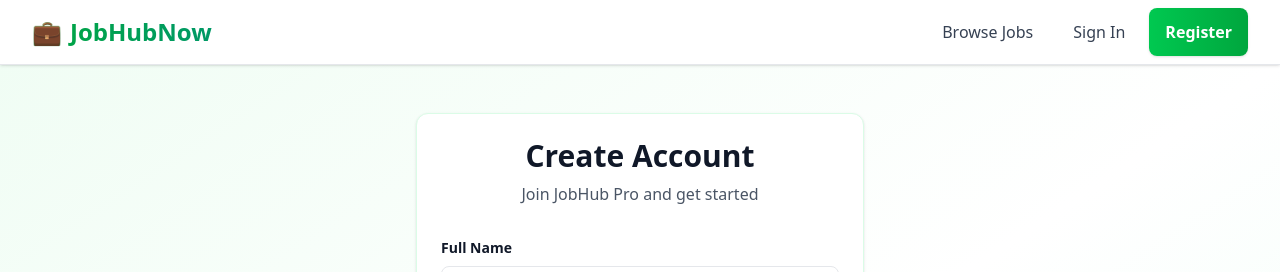
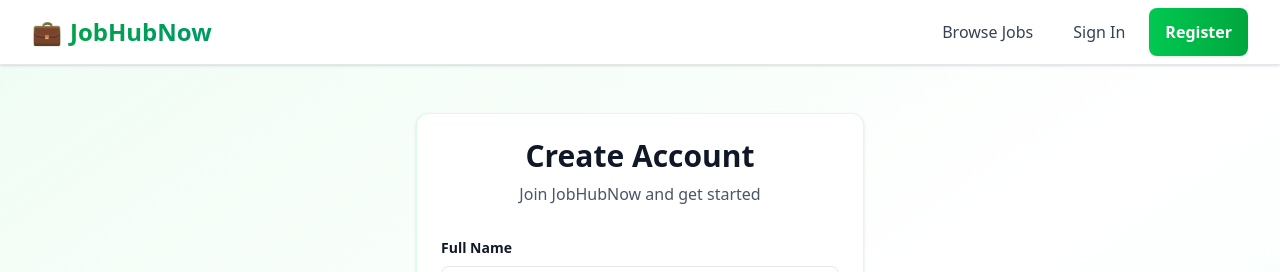
Before and after one commit to amitahir0201/job-portal, a React (Vite) app in the folder frontend/: page /register in a window 1280 px wide. Shown: the top 272 px of the page. Built offline with nearby package versions, Linux system fonts and the light colour scheme; no server answers.

Commit message:
register update

```diff
--- a/frontend/src/pages/Register.jsx
+++ b/frontend/src/pages/Register.jsx
@@ -118,7 +118,7 @@
           {/* Header */}
           <div className="mb-8 text-center animate-fade-in">
             <h2 className="text-3xl font-bold text-gray-900 mb-2">Create Account</h2>
-            <p className="text-gray-600">Join JobHub Pro and get started</p>
+            <p className="text-gray-600">Join JobHubNow and get started</p>
           </div>
 
           {/* Error Alert */}
```
